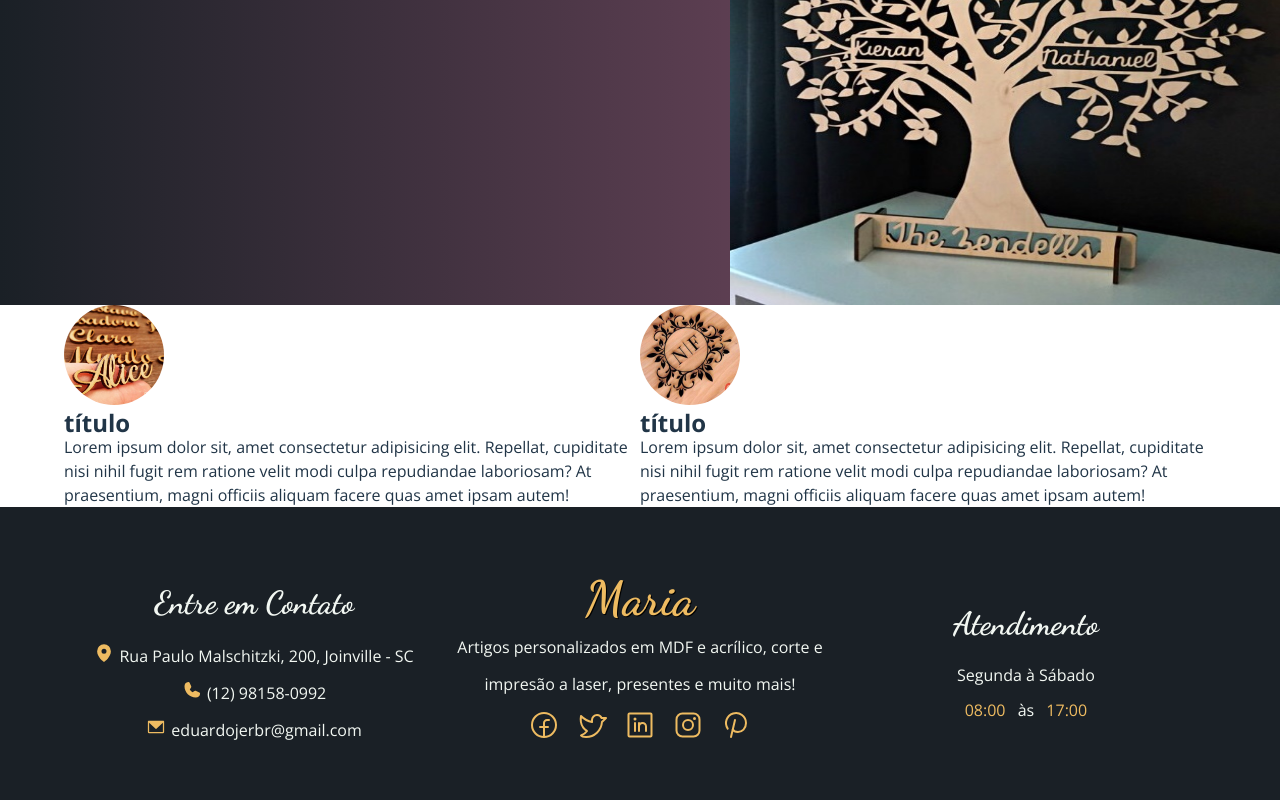
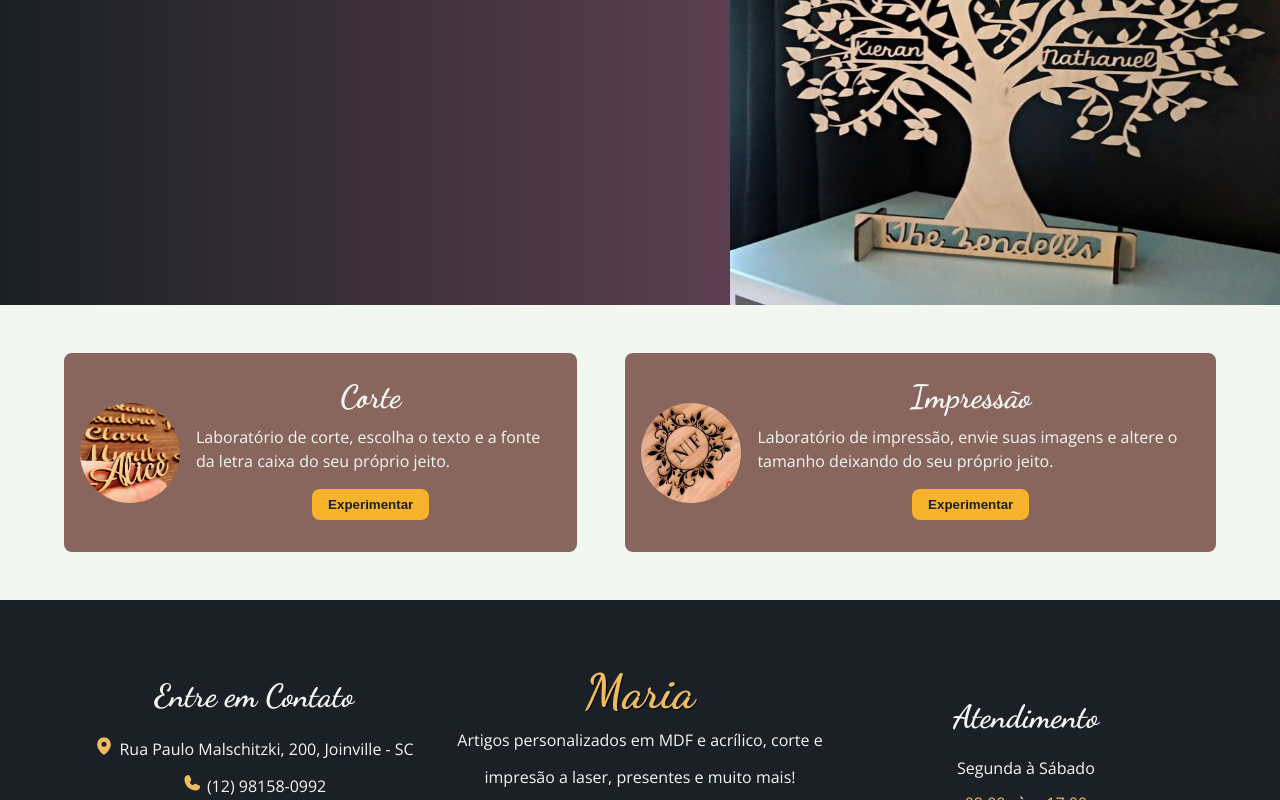
Before and after one commit to ribeirojer/Frontend-Dracula, a React (Vite) app: page / in a window 1280 px wide. Shown: the part 495-1295 px from the top of the page. Built offline with nearby package versions, Linux system fonts and the light colour scheme.

Commit message:
create labs section

```diff
--- a/src/components/LetracaixaGravacao.tsx
+++ b/src/components/LetracaixaGravacao.tsx
@@ -1,3 +1,4 @@
+import { Link } from 'react-router-dom';
 import styled from 'styled-components'
 import image1 from '../assets/6248ae73cf0ddd13b383a5cb829f99ba.jpg'
 import image2 from '../assets/corte-e-gravacao-laser-mdf-e-acrilico-01.jpg'
@@ -5,32 +6,70 @@ import image2 from '../assets/corte-e-gravacao-laser-mdf-e-acrilico-01.jpg'
 type Props = {}
 
 const Wrapper = styled.section`
-    background-color: #fff;
-    color: #213547;
+    background-color: var(--cor-C);
+    color: var(--cor-A);
     display: flex;
     justify-content: space-between;
     align-items: center;
-    padding: 0 5%;
+    padding: 3rem 5%;
+    gap: 3rem;
 `;
 const Img = styled.img`
     width: 100px;
     height: 100px;
     border-radius: 50%;
 `;
+const CardA = styled.div`
+  display: flex;
+  align-items: center;
+  background-color: var(--cor-D);
+  color: var(--cor-C);
+  padding: 1rem;
+  border-radius: 0.5rem;
+`;
+const CardInfo = styled.div`
+  display: flex;
+  flex-direction: column;
+  align-items: center;
+  padding: 1rem;
+  border-radius: 0.5rem;
+  gap: 1rem;
+
+  h1 {
+    font-family: 'Dancing Script';
+    font-size: 2rem;
+    font-weight: 700;
+  }
+  button {
+    background-color: var(--cor-E);
+    color: var(--cor-A);
+    padding: 0.5rem 1rem;
+    border: none;
+    border-radius: 0.5rem;
+    font-weight: 700;
+    cursor: pointer;
+  }
+`;
 
 const LetracaixaGravacao = (props: Props) => {
   return (
     <Wrapper>
-      <div>
+      <CardA>
         <Img src={image1} alt="imagem_letra_caixa" />
-        <h1>título</h1>
-        <p>Lorem ipsum dolor sit, amet consectetur adipisicing elit. Repellat, cupiditate nisi nihil fugit rem ratione velit modi culpa repudiandae laboriosam? At praesentium, magni officiis aliquam facere quas amet ipsam autem!</p>
-      </div>
-        <div>
-          <Img src={image2} alt="imagem_letra_caixa" />
-          <h1>título</h1>
-          <p>Lorem ipsum dolor sit, amet consectetur adipisicing elit. Repellat, cupiditate nisi nihil fugit rem ratione velit modi culpa repudiandae laboriosam? At praesentium, magni officiis aliquam facere quas amet ipsam autem!</p>
-        </div>
+        <CardInfo>
+          <h1>Corte</h1>
+          <p>Laboratório de corte, escolha o texto e a fonte da letra caixa do seu próprio jeito.</p>
+          <Link to={"/corte"}><button>Experimentar</button></Link>
+        </CardInfo>
+      </CardA>
+      <CardA>
+        <Img src={image2} alt="imagem_letra_caixa" />
+        <CardInfo>
+          <h1>Impressão</h1>
+          <p>Laboratório de impressão, envie suas imagens e altere o tamanho deixando do seu próprio jeito.</p>
+          <Link to={"/impressao"}><button>Experimentar</button></Link>
+        </CardInfo>
+      </CardA>
     </Wrapper>
   )
 }
```
Also changed, not shown: src/components/ListProducts.tsx (added, +11 -0 lines).
